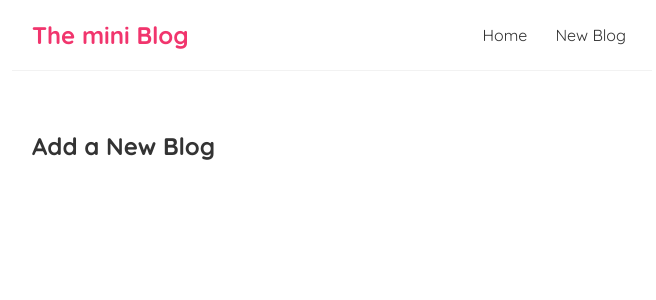
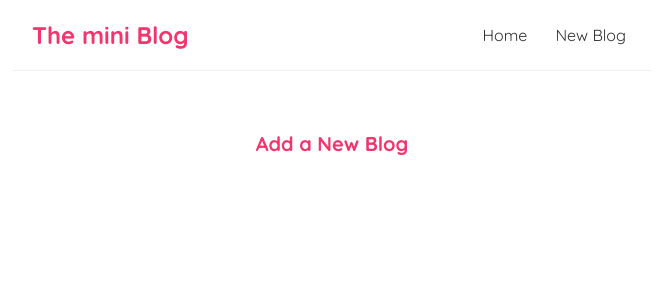
Before and after one commit to HassanZz/miniBlog-using-react, a React (Create React App) app: page /create in a window 1280 px wide. Shown: the top 300 px of the page, without its empty margins (308-964 px from the left). Built offline with nearby package versions, Linux system fonts and the light colour scheme.

Commit message:
syles of create blog page added

```diff
--- a/src/index.css
+++ b/src/index.css
@@ -67,3 +67,37 @@
   border-radius: 8px;
   cursor: pointer;
 }
+
+/* create new blog form */
+.create {
+  max-width: 400px;
+  margin: 0 auto;
+  text-align: center;
+}
+.create label {
+  text-align: left;
+  display: block;
+}
+.create h2 {
+  font-size: 20px;
+  color: #f1356d;
+  margin-bottom: 30px;
+}
+.create input,
+.create textarea,
+.create select {
+  width: 100%;
+  padding: 6px 10px;
+  margin: 10px 0;
+  border: 1px solid #ddd;
+  box-sizing: border-box;
+  display: block;
+}
+.create button {
+  background: #f1356d;
+  color: #fff;
+  border: 0;
+  padding: 8px;
+  border-radius: 8px;
+  cursor: pointer;
+}
```
